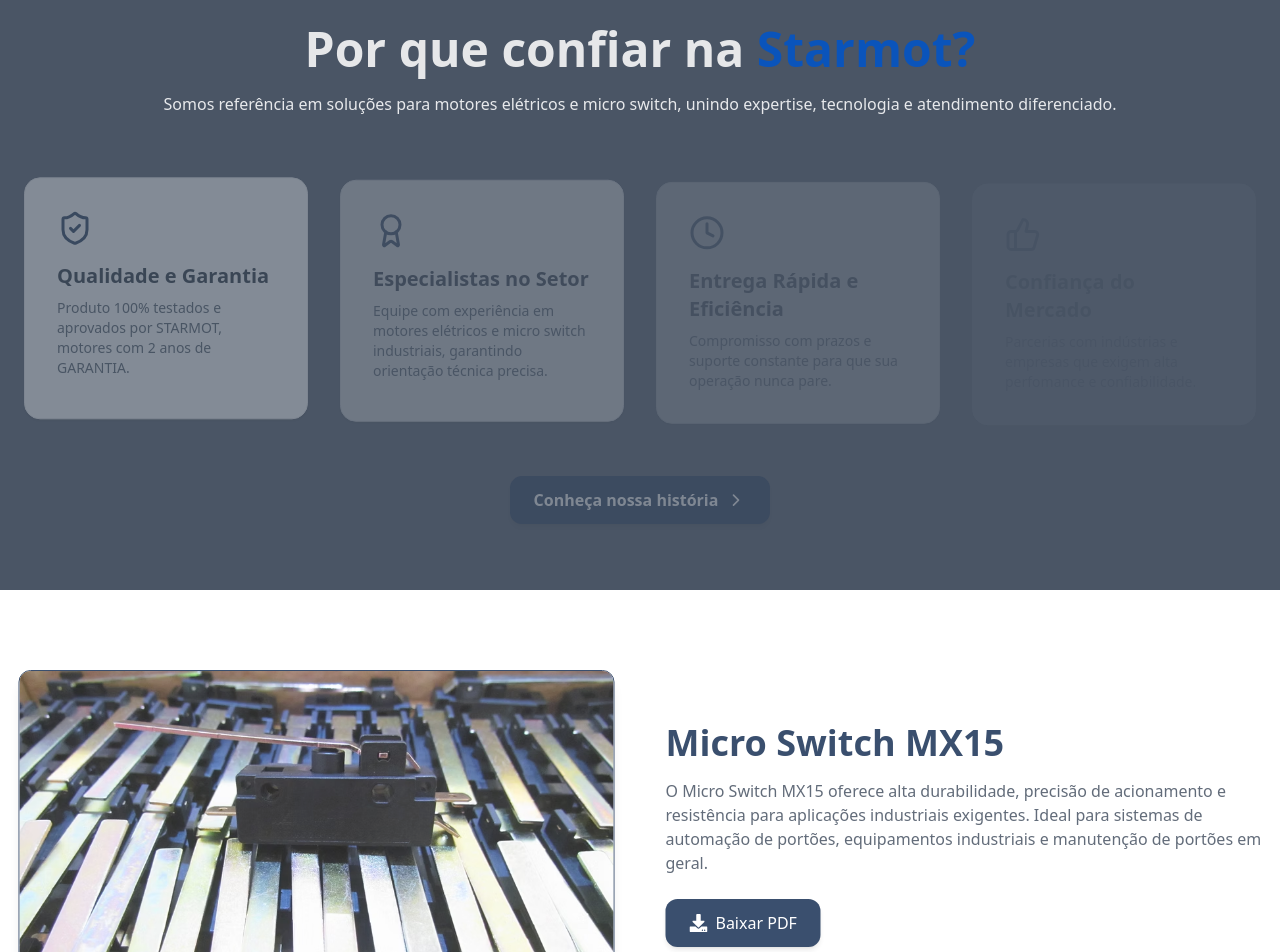
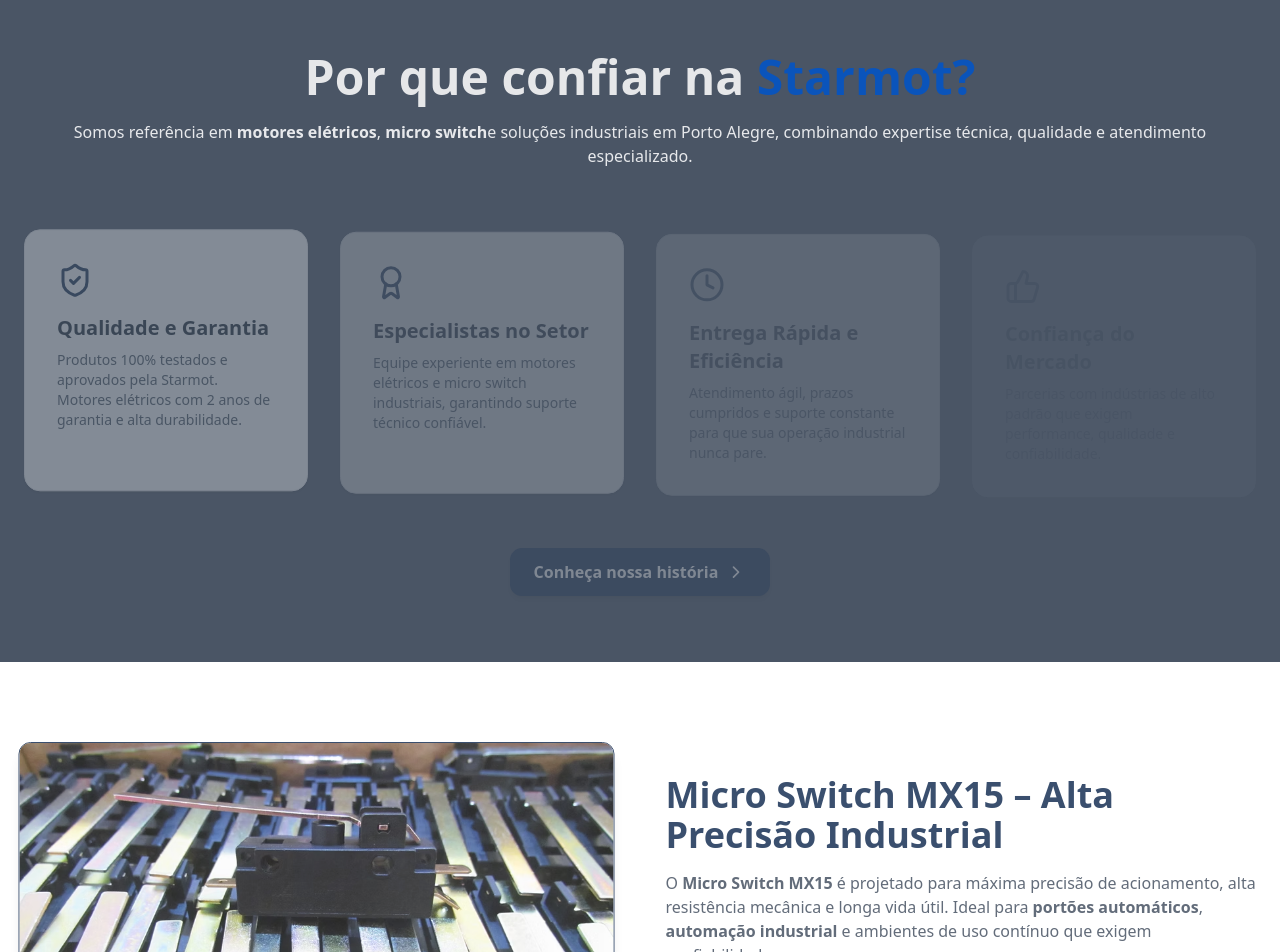
Before and after one commit to FernandoGvDev/starmot, a React (Vite) app: page / in a window 1280 px wide. Shown: the part 740-1692 px from the top of the page. Built offline with nearby package versions, Linux system fonts and the light colour scheme.

Commit message:
ajuste SEO

```diff
--- a/src/components/ContatoForm.tsx
+++ b/src/components/ContatoForm.tsx
@@ -3,32 +3,35 @@
 import { FaWhatsapp } from "react-icons/fa";
 
 export default function ContatoForm() {
-  const [nome, setNome] = useState<string>("");
-  const [email, setEmail] = useState<string>("");
-  const [whats, setWhats] = useState<string>("");
-  const [assunto, setAssunto] = useState<string>("Micro Switch MX15");
-  const [assuntoOutro, setAssuntoOutro] = useState<string>("");
-  const [mensagem, setMensagem] = useState<string>("");
+  const [nome, setNome] = useState("");
+  const [email, setEmail] = useState("");
+  const [whats, setWhats] = useState("");
+  const [assunto, setAssunto] = useState("Micro Switch MX15");
+  const [assuntoOutro, setAssuntoOutro] = useState("");
+  const [mensagem, setMensagem] = useState("");
   const [erro, setErro] = useState<string | null>(null);
-  const [enviando, setEnviando] = useState<boolean>(false);
+  const [enviando, setEnviando] = useState(false);
 
-  // NÚMEROS CORRETOS DEFINIDOS AQUI
-  const WHATSAPP_1 = "555199851530";   // +55 51 9985-1530
-  const WHATSAPP_2 = "5551993371255";  // +55 51 99337-1255
+  const WHATSAPP_1 = "555199851530";
+  const WHATSAPP_2 = "5551993371255";
 
-  const validaEmail = (email: string) => {
-    return /^[\w-.]+@([\w-]+\.)+[\w-]{2,4}$/.test(email);
-  };
+  const validaEmail = (email: string) =>
+    /^[\w-.]+@([\w-]+\.)+[\w-]{2,4}$/.test(email);
 
   const limpaNumero = (tel: string) => tel.replace(/\D/g, "");
 
   const garantirCodigoPais = (tel: string) => {
     const digitos = limpaNumero(tel);
-    if (digitos.length === 0) return "";
-    return digitos.startsWith("55") ? digitos : `55${digitos}`;
+    return digitos.length === 0
+      ? ""
+      : digitos.startsWith("55")
+      ? digitos
+      : `55${digitos}`;
   };
 
   const enviarParaWhats = (numero: string) => {
+    setErro(null);
+
     if (!nome.trim()) return setErro("Por favor, informe seu nome.");
     if (!email.trim() || !validaEmail(email))
       return setErro("Por favor, informe um e-mail válido.");
@@ -57,65 +60,84 @@
     setTimeout(() => setEnviando(false), 800);
   };
 
-
   return (
     <motion.section
       initial={{ opacity: 0, y: 20 }}
       animate={{ opacity: 1, y: 0 }}
       transition={{ duration: 0.6 }}
       className="w-full bg-white py-12 px-6 md:px-12 text-[#0d203b]"
+      aria-labelledby="titulo-contato"
     >
       <div className="max-w-3xl mx-auto">
-        <h3 className="text-2xl md:text-3xl font-bold mb-2">Fale com um especialista</h3>
+        <h3 id="titulo-contato" className="text-2xl md:text-3xl font-bold mb-2">
+          Fale com um especialista
+        </h3>
+
         <p className="text-gray-600 mb-6">
           Preencha o formulário e inicie uma conversa pelo WhatsApp com nossa equipe técnica.
         </p>
 
-        <form className="grid grid-cols-1 gap-4">
+        <form
+          className="grid grid-cols-1 gap-4"
+          noValidate
+          aria-describedby={erro ? "erro-form" : undefined}
+        >
           <div>
-            <label className="block text-sm font-medium mb-1">Nome *</label>
+            <label className="block text-sm font-medium mb-1" htmlFor="nome">
+              Nome *
+            </label>
             <input
+              id="nome"
               value={nome}
               onChange={(e) => setNome(e.target.value)}
+              placeholder="Seu nome"
               required
+              aria-required="true"
               className="w-full border rounded-lg px-4 py-2 focus:outline-none focus:ring-2 focus:ring-[#1b3357]"
-              placeholder="Seu nome"
-              aria-label="Nome"
             />
           </div>
 
           <div>
-            <label className="block text-sm font-medium mb-1">Email *</label>
+            <label className="block text-sm font-medium mb-1" htmlFor="email">
+              Email *
+            </label>
             <input
+              id="email"
               value={email}
               onChange={(e) => setEmail(e.target.value)}
+              type="email"
+              placeholder="seu@exemplo.com"
               required
-              type="email"
+              aria-required="true"
               className="w-full border rounded-lg px-4 py-2 focus:outline-none focus:ring-2 focus:ring-[#1b3357]"
-              placeholder="seu@exemplo.com"
-              aria-label="Email"
             />
           </div>
 
           <div>
-            <label className="block text-sm font-medium mb-1">WhatsApp (telefone) *</label>
+            <label className="block text-sm font-medium mb-1" htmlFor="whats">
+              WhatsApp *
+            </label>
             <input
+              id="whats"
               value={whats}
               onChange={(e) => setWhats(e.target.value)}
+              placeholder="Ex: +55 (51) 9 9999-9999"
               required
+              aria-required="true"
               className="w-full border rounded-lg px-4 py-2 focus:outline-none focus:ring-2 focus:ring-[#1b3357]"
-              placeholder="Ex: +55 (51) 9 9999-9999"
-              aria-label="WhatsApp"
             />
           </div>
 
           <div>
-            <label className="block text-sm font-medium mb-1">Assunto</label>
+            <label className="block text-sm font-medium mb-1" htmlFor="assunto">
+              Assunto
+            </label>
+
             <select
+              id="assunto"
               value={assunto}
               onChange={(e) => setAssunto(e.target.value)}
               className="w-full border rounded-lg px-4 py-2 focus:outline-none focus:ring-2 focus:ring-[#1b3357]"
-              aria-label="Assunto"
             >
               <option>Micro Switch MX15</option>
               <option>Motor 1/4 CV</option>
@@ -127,26 +149,32 @@
               <input
                 value={assuntoOutro}
                 onChange={(e) => setAssuntoOutro(e.target.value)}
-                className="mt-3 w-full border rounded-lg px-4 py-2 focus:outline-none focus:ring-2 focus:ring-[#1b3357]"
                 placeholder="Escreva o assunto"
                 aria-label="Assunto personalizado"
+                className="mt-3 w-full border rounded-lg px-4 py-2 focus:outline-none focus:ring-2 focus:ring-[#1b3357]"
               />
             )}
           </div>
 
           <div>
-            <label className="block text-sm font-medium mb-1">Mensagem</label>
+            <label className="block text-sm font-medium mb-1" htmlFor="mensagem">
+              Mensagem
+            </label>
             <textarea
+              id="mensagem"
               value={mensagem}
               onChange={(e) => setMensagem(e.target.value)}
               rows={5}
+              placeholder="Como podemos ajudar? Descreva sua dúvida."
               className="w-full border rounded-lg px-4 py-2 focus:outline-none focus:ring-2 focus:ring-[#1b3357]"
-              placeholder="Como podemos ajudar? Descreva brevemente seu projeto ou dúvida."
-              aria-label="Mensagem"
             />
           </div>
 
-          {erro && <div className="text-red-600 font-medium">{erro}</div>}
+          {erro && (
+            <div id="erro-form" className="text-red-600 font-medium">
+              {erro}
+            </div>
+          )}
 
           {/* BOTÃO PRINCIPAL */}
           <div className="flex flex-col md:flex-row items-start gap-3 mt-2">
@@ -154,9 +182,10 @@
               type="button"
               disabled={enviando}
               onClick={() => enviarParaWhats(WHATSAPP_1)}
+              aria-label="Enviar formulário para o departamento técnico via WhatsApp"
               className="inline-flex items-center gap-3 bg-[#1b3357] text-white px-6 py-3 rounded-xl font-semibold hover:scale-105 transition shadow-md"
             >
-              <FaWhatsapp />
+              <FaWhatsapp aria-hidden="true" />
               {enviando ? "Abrindo WhatsApp..." : "Enviar para Dept Técnico"}
             </button>
           </div>
@@ -167,14 +196,13 @@
               type="button"
               disabled={enviando}
               onClick={() => enviarParaWhats(WHATSAPP_2)}
+              aria-label="Enviar formulário para o assistente de vendas via WhatsApp"
               className="inline-flex items-center gap-3 bg-[#1b3357] text-white px-6 py-3 rounded-xl font-semibold hover:scale-105 transition shadow-md"
             >
-              <FaWhatsapp />
+              <FaWhatsapp aria-hidden="true" />
               {enviando ? "Abrindo WhatsApp..." : "Enviar para Assistente de Vendas"}
             </button>
-
           </div>
-
         </form>
       </div>
     </motion.section>
--- a/src/components/ProdutoMX15.tsx
+++ b/src/components/ProdutoMX15.tsx
@@ -13,15 +13,21 @@
   };
 
   return (
-    <section className="w-full bg-white py-20 px-6 text-[#1b3357] flex flex-col items-center" id ='produtos'>
+    <section
+      className="w-full bg-white py-20 px-6 text-[#1b3357] flex flex-col items-center"
+      id="produtos"
+      aria-label="Informações técnicas do Micro Switch MX15"
+    >
       <div className="max-w-6xl w-full grid md:grid-cols-2 gap-10 items-center mb-12">
+
         {/* IMAGEM */}
         <motion.img
           initial={{ opacity: 0, x: -40 }}
           whileInView={{ opacity: 1, x: 0 }}
           transition={{ duration: 0.6 }}
           src={mx15img}
-          alt="Micro Switch MX15"
+          alt="Micro Switch MX15 Starmot – modelo industrial de alta durabilidade"
+          loading="lazy"
           className="w-full max-w-md mx-auto rounded-xl shadow-lg border"
         />
 
@@ -31,29 +37,34 @@
           whileInView={{ opacity: 1, x: 0 }}
           transition={{ duration: 0.6 }}
         >
-          <h2 className="text-3xl md:text-4xl font-bold mb-4">Micro Switch MX15</h2>
+          <h2 className="text-3xl md:text-4xl font-bold mb-4">
+            Micro Switch MX15 – Alta Precisão Industrial
+          </h2>
+
           <p className="text-gray-600 mb-6">
-            O Micro Switch MX15 oferece alta durabilidade, precisão de acionamento e resistência
-            para aplicações industriais exigentes. Ideal para sistemas de automação de portões, equipamentos industriais e manutenção de portões em geral.
+            O <strong>Micro Switch MX15</strong> é projetado para máxima precisão de acionamento,
+            alta resistência mecânica e longa vida útil. Ideal para <strong>portões automáticos</strong>,
+            <strong> automação industrial</strong> e ambientes de uso contínuo que exigem confiabilidade.
           </p>
 
           <button
             onClick={handleDownload}
             className="flex items-center gap-2 bg-[#1b3357] text-white px-6 py-3 rounded-xl hover:scale-105 transition shadow-md hover:shadow-lg w-fit mb-4"
+            aria-label="Baixar PDF do Micro Switch MX15"
           >
             <FaDownload size={18} /> Baixar PDF
           </button>
         </motion.div>
       </div>
 
-      {/* VISUALIZAÇÃO EMBUTIDA DO PDF */}
+      {/* PREVIEW DO PDF */}
       <motion.iframe
         initial={{ opacity: 0 }}
         whileInView={{ opacity: 1 }}
         transition={{ duration: 0.8 }}
         src={mx15pdf}
         className="w-full max-w-5xl h-[600px] border rounded-xl shadow-lg"
-        title="Catálogo Micro Switch MX15"
+        title="Catálogo técnico do Micro Switch MX15"
       />
     </section>
   );
--- a/src/components/ProdutoMotores.tsx
+++ b/src/components/ProdutoMotores.tsx
@@ -1,11 +1,9 @@
 import { motion } from "framer-motion";
 import { FaDownload } from "react-icons/fa";
 
-// 📁 coloque os PDFs em src/assets/pdf/motor-1-4cv.pdf e motor-1-3cv.pdf
 import motor14PDF from "../assets/pdf/motor-1-4cv.pdf";
 import motor13PDF from "../assets/pdf/motor-1-3cv.pdf";
 
-// 📁 coloque as imagens em src/assets/img/motor-1-4cv.jpeg e src/assets/img/motor-1-3cv.jpeg
 import motor14IMG from "../assets/img/motor-1-4cv.jpeg";
 import motor13IMG from "../assets/img/motor-1-3cv.jpeg";
 
@@ -19,26 +17,32 @@
 
   const motores = [
     {
-      titulo: "Motor Elétrico 1/4 CV",
+      titulo: "Motor Elétrico 1/4 CV – Para Portões Automáticos",
       img: motor14IMG,
       pdf: motor14PDF,
       descricao:
-        "Motor elétrico ideal para movimentadores de portão. Alta durabilidade, segurança e desempenho para uso contínuo.",
+        "Motor elétrico indicado para movimentadores de portão. Garante segurança, durabilidade e funcionamento contínuo com alta eficiência.",
       nome: "1-4cv",
+      alt: "Motor elétrico 1/4 CV da Starmot para portões automáticos",
     },
     {
-      titulo: "Motor Elétrico Ventilado 1/3 CV",
+      titulo: "Motor Elétrico Ventilado 1/3 CV – Alto Desempenho",
       img: motor13IMG,
       pdf: motor13PDF,
       descricao:
-        "Modelo mais robusto para portões maiores, oferecendo força e eficiência superior com baixo consumo de energia.",
+        "Modelo robusto para portões maiores, oferecendo força, estabilidade e eficiência superior com baixo consumo de energia.",
       nome: "1-3cv",
+      alt: "Motor elétrico ventilado 1/3 CV Starmot – alta potência industrial",
     },
   ];
 
   return (
-    <section className="w-full bg-white py-20 px-6 text-[#1b3357] flex flex-col items-center">
+    <section
+      className="w-full bg-white py-20 px-6 text-[#1b3357] flex flex-col items-center"
+      aria-label="Linha de motores elétricos Starmot"
+    >
       <div className="max-w-6xl w-full grid md:grid-cols-2 gap-10 items-center mb-12">
+
         {motores.map((motor, i) => (
           <motion.div
             key={i}
@@ -49,19 +53,21 @@
           >
             <img
               src={motor.img}
-              alt={motor.titulo}
+              alt={motor.alt}
+              loading="lazy"
               className="w-full max-w-sm rounded-xl shadow-lg border mb-6"
             />
+
             <h2 className="text-lg sm:text-xl md:text-2xl font-bold mb-2 whitespace-nowrap">
-  {motor.titulo}
-</h2>
-
+              {motor.titulo}
+            </h2>
 
             <p className="text-gray-600 mb-4 text-sm px-4">{motor.descricao}</p>
 
             <button
               onClick={() => handleDownload(motor.pdf, motor.nome)}
               className="flex items-center gap-2 bg-[#1b3357] text-white px-6 py-2 rounded-xl hover:scale-105 transition shadow-md hover:shadow-lg w-fit mb-3"
+              aria-label={`Baixar PDF do ${motor.titulo}`}
             >
               <FaDownload size={18} /> Baixar PDF
             </button>
@@ -72,7 +78,7 @@
               transition={{ duration: 0.8 }}
               src={motor.pdf}
               className="w-full max-w-sm h-[350px] border rounded-xl shadow-md mb-6"
-              title={`Catálogo ${motor.titulo}`}
+              title={`Catálogo técnico do ${motor.titulo}`}
             />
           </motion.div>
         ))}
--- a/src/pages/Home/Hero.tsx
+++ b/src/pages/Home/Hero.tsx
@@ -12,7 +12,11 @@
 
 export default function Hero() {
   return (
-    <section role="banner" className="bg-gray-100 py-20 pt-50">
+    <section
+      role="banner"
+      aria-label="Soluções em motores elétricos e micro switch industriais"
+      className="bg-gray-100 py-20 pt-50"
+    >
       <div className="max-w-6xl mx-auto px sm:px-6 lg:px-0 grid md:grid-cols-2 gap-10 items-center">
 
         {/* Texto */}
@@ -22,12 +26,15 @@
           className="flex flex-col gap-6 text-left pl-3 pr-20 md:pr-0"
         >
           <h1 className="text-3xl md:text-6xl font-bold leading-tight">
-            Soluções em <span className="text-blue-800">Motores Elétricos</span> &<br />
-            Micro Switch Fim de Curso
+            Soluções em <span className="text-blue-800">Motores Elétricos</span> &
+            <br />
+            Micro Switch Fim de Curso Industriais
           </h1>
+
           <p className="text-lg max-w-md mx-auto md:mx-0">
-            Na <strong>Starmot</strong>, oferecemos produtos de alto padrão para garantir
-            performance, segurança e eficiência no seu processo de manutenção e industrial.
+            A <strong>Starmot</strong> é especializada em <strong>motores elétricos industriais</strong>,
+            <strong> micro switch fim de curso</strong> e componentes de automação, oferecendo
+            confiabilidade, eficiência e alto desempenho para indústrias em Porto Alegre e região.
           </p>
         </motion.div>
 
@@ -48,12 +55,14 @@
                     autoPlay
                     muted
                     loop
+                    aria-label="Vídeo de motores elétricos industriais"
                     className="w-full h-72 md:h-80 object-cover rounded-lg"
                   />
                 ) : (
                   <img
                     src={src}
-                    alt={`Slide ${i + 1}`}
+                    alt="Motor elétrico industrial de alta performance - Starmot Porto Alegre"
+                    loading="lazy"
                     className="w-full h-72 md:h-80 object-cover rounded-lg"
                   />
                 )}
--- a/src/pages/Home/PorQueConfiar.tsx
+++ b/src/pages/Home/PorQueConfiar.tsx
@@ -1,4 +1,4 @@
-;import { motion } from "framer-motion";
+import { motion } from "framer-motion";
 import { ShieldCheck, Award, Clock, ThumbsUp, ChevronRight } from "lucide-react";
 import { Link } from "react-router-dom";
 
@@ -7,29 +7,33 @@
     {
       icon: <ShieldCheck size={36} />,
       title: "Qualidade e Garantia",
-      text: "Produto 100% testados e aprovados por STARMOT, motores com 2 anos de GARANTIA.",
+      text: "Produtos 100% testados e aprovados pela Starmot. Motores elétricos com 2 anos de garantia e alta durabilidade.",
     },
     {
       icon: <Award size={36} />,
       title: "Especialistas no Setor",
-      text: "Equipe com experiência em motores elétricos e micro switch industriais, garantindo orientação técnica precisa.",
+      text: "Equipe experiente em motores elétricos e micro switch industriais, garantindo suporte técnico confiável.",
     },
     {
       icon: <Clock size={36} />,
       title: "Entrega Rápida e Eficiência",
-      text: "Compromisso com prazos e suporte constante para que sua operação nunca pare.",
+      text: "Atendimento ágil, prazos cumpridos e suporte constante para que sua operação industrial nunca pare.",
     },
     {
       icon: <ThumbsUp size={36} />,
       title: "Confiança do Mercado",
-      text: "Parcerias com indústrias e empresas que exigem alta perfomance e confiabilidade.",
+      text: "Parcerias com indústrias de alto padrão que exigem performance, qualidade e confiabilidade.",
     },
   ];
 
   return (
-    <section className="w-full bg-gray-600 py-20 px-6 text-white">
+    <section
+      className="w-full bg-gray-600 py-20 px-6 text-white"
+      aria-labelledby="porque-confiar-title"
+    >
       <div className="max-w-7xl mx-auto text-center mb-12">
         <motion.h2
+          id="porque-confiar-title"
           initial={{ opacity: 0, y: -20 }}
           whileInView={{ opacity: 1, y: 0 }}
           transition={{ duration: 0.6 }}
@@ -37,13 +41,15 @@
         >
           Por que confiar na <span className="text-[#0154c9]">Starmot?</span>
         </motion.h2>
+
         <motion.p
           initial={{ opacity: 0 }}
           whileInView={{ opacity: 1 }}
           transition={{ delay: 0.2 }}
           className="text-gray-100 max-w-2xl mx-auto"
         >
-          Somos referência em soluções para motores elétricos e micro switch, unindo expertise, tecnologia e atendimento diferenciado.
+          Somos referência em <strong>motores elétricos</strong>, <strong>micro switch</strong>
+          e soluções industriais em Porto Alegre, combinando expertise técnica, qualidade e atendimento especializado.
         </motion.p>
       </div>
 
@@ -71,6 +77,7 @@
       >
         <Link
           to="/sobre"
+          aria-label="Conheça a história da Starmot"
           className="inline-flex items-center gap-2 bg-[#1b3357] text-white px-6 py-3 rounded-xl font-semibold hover:scale-105 transition shadow-md hover:shadow-lg"
         >
           Conheça nossa história
```
Also changed, not shown: src/pages/Home/CtaLigar.tsx (+8 -3 lines), src/pages/Home/Galeriahero.tsx (deleted, +0 -32 lines).
